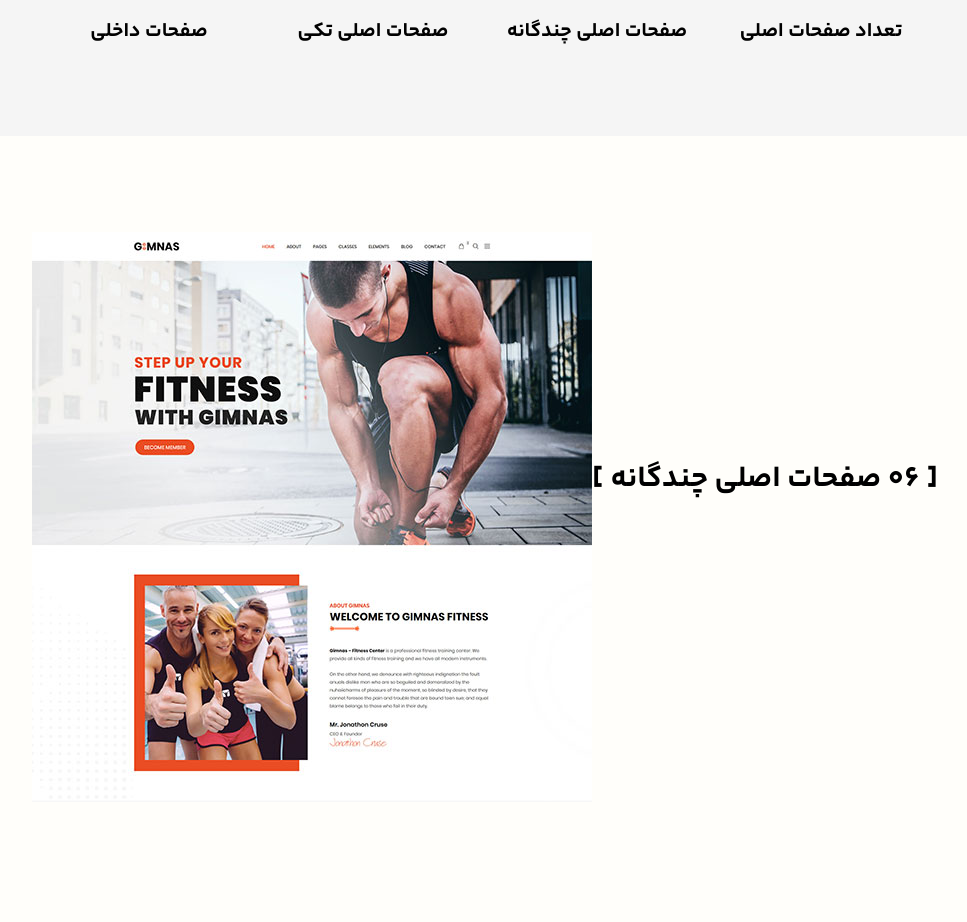
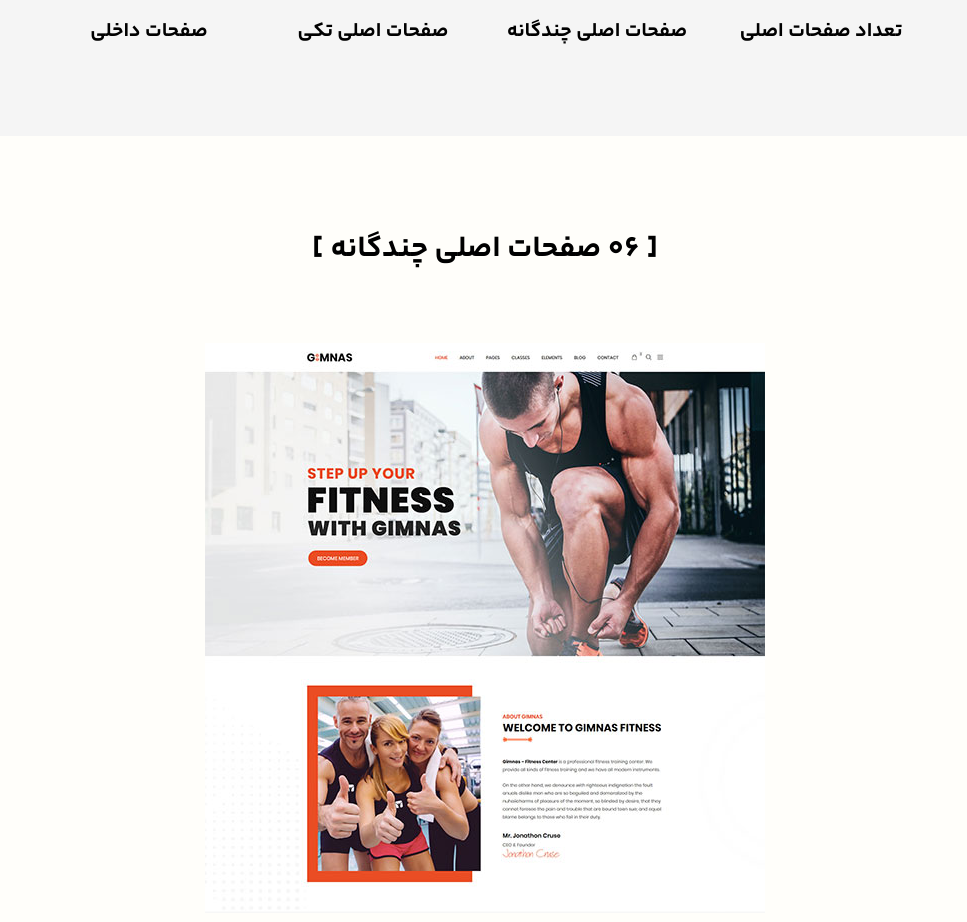
Before and after one commit to mahyarErshad/gimnas, a React (Vite) app: page / in a window 1280 px wide. Shown: the part 920-1842 px from the top of the page, without its empty margins (155-1122 px from the left). Before the commit the page ends 1778 px from the top, so only its background shows below. Built offline with nearby package versions, Linux system fonts and the light colour scheme.

Commit message:
flex direction is col

```diff
--- a/src/components/Body/BodyPageLayout/BodyPageLayout.jsx
+++ b/src/components/Body/BodyPageLayout/BodyPageLayout.jsx
@@ -3,7 +3,7 @@
 function BodyPageLayout(props) {
   const bgColor = props.bgColor === "bg-gray" ? "bg-bgGray" : "bg-white";
   return (
-    <section className={`${bgColor} flex-full-center pt-24 pb-14 max-md:px-4 md:px-8 lg:px-[10%]`}>
+    <section className={`${bgColor} flex-full-center flex-col pt-24 pb-14 max-md:px-4 md:px-8 lg:px-[10%]`}>
       <h3 className="mb-[4.6875rem] font-semibold text-3xl">{`[ ${props.title} ]`}</h3>
       {props.children}
     </section>
```
